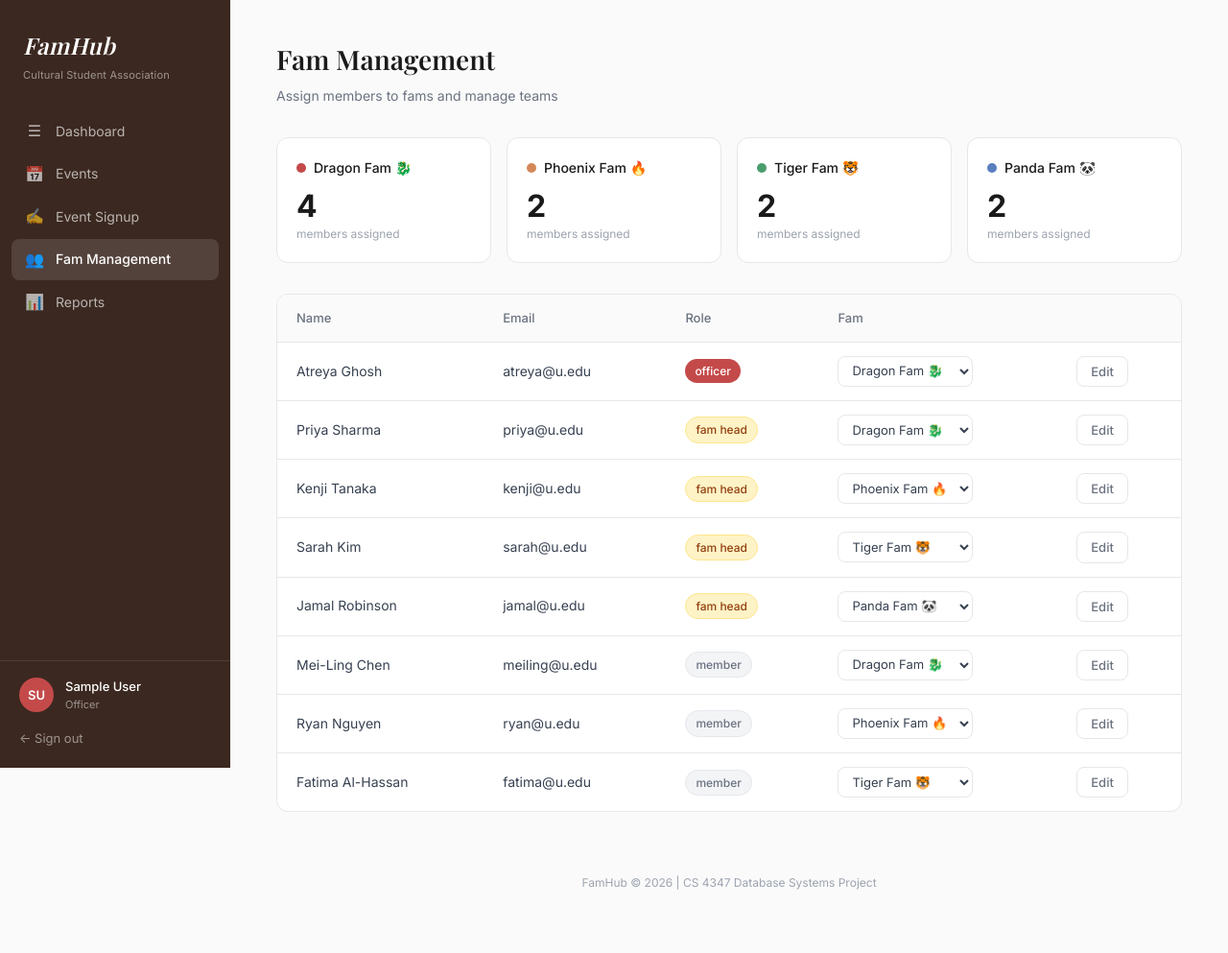
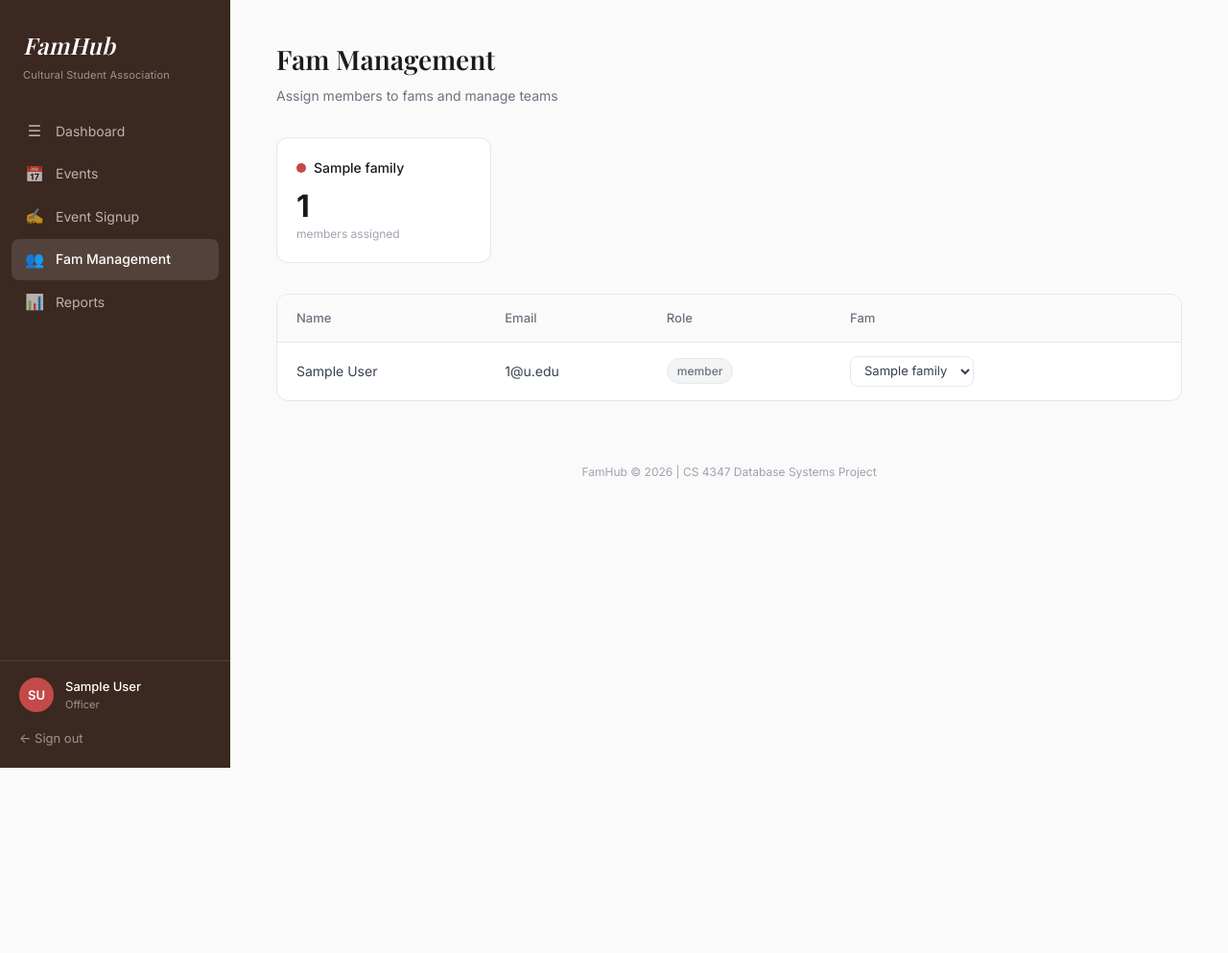
Before and after one commit to AtreyaG/Databases-Project, a PHP site: page /fam_management.php in a window 1280 px wide. Shown: the whole page at 96% size. After the commit the page ends 800 px from the top, so only its background shows below. Run offline with PHP 8.4, Linux system fonts and the light colour scheme; the visitor is signed in with stand-in values (Sample User, id 1); tables that the repository leaves empty hold one stand-in row (values such as "Sample post"); some web fonts are replaced.

Commit message:
Finish dynamic dashboard and fam management PHP pages

```diff
--- a/frontend/public/fam_management.php
+++ b/frontend/public/fam_management.php
@@ -5,6 +5,50 @@ if (!isset($_SESSION['logged_in'])) {
     exit();
 }
 require_once '../user_info.php';
+
+if ($_SERVER['REQUEST_METHOD'] === 'POST' && isset($_POST['update_fam'])) {
+    $net_id = $_POST['net_id'];
+    $new_fam_id = $_POST['fam_id'] !== '' ? intval($_POST['fam_id']) : null;
+
+    $current_stmt = $conn->prepare("SELECT fam_id FROM member WHERE net_id = ?");
+    $current_stmt->bind_param("s", $net_id);
+    $current_stmt->execute();
+    $current_fam_id = $current_stmt->get_result()->fetch_assoc()['fam_id'];
+    $current_stmt->close();
+
+    if ($new_fam_id === null) {
+        $update_stmt = $conn->prepare("UPDATE member SET fam_id = NULL WHERE net_id = ?");
+        $update_stmt->bind_param("s", $net_id);
+    } else {
+        $update_stmt = $conn->prepare("UPDATE member SET fam_id = ? WHERE net_id = ?");
+        $update_stmt->bind_param("is", $new_fam_id, $net_id);
+    }
+    $update_stmt->execute();
+    $update_stmt->close();
+
+    if ($current_fam_id) {
+        $conn->query("UPDATE family SET member_count = GREATEST(member_count - 1, 0) WHERE fam_id = " . intval($current_fam_id));
+    }
+    if ($new_fam_id) {
+        $conn->query("UPDATE family SET member_count = member_count + 1 WHERE fam_id = " . intval($new_fam_id));
+    }
+
+    header('Location: fam_management.php');
+    exit();
+}
+
+$fams = $conn->query("SELECT fam_id, fam_name, member_count FROM family ORDER BY fam_name ASC")->fetch_all(MYSQLI_ASSOC);
+
+$members = $conn->query(
+    "SELECT m.net_id, m.first_name, m.last_name, m.fam_id, f.fam_name, " .
+    "CASE WHEN o.net_id IS NOT NULL THEN 'officer' " .
+    "WHEN fh.net_id IS NOT NULL THEN 'fam head' ELSE 'member' END AS role " .
+    "FROM member m " .
+    "LEFT JOIN family f ON m.fam_id = f.fam_id " .
+    "LEFT JOIN officer o ON m.net_id = o.net_id AND (o.end_date IS NULL OR o.end_date >= CURDATE()) " .
+    "LEFT JOIN fam_head fh ON m.net_id = fh.net_id AND (fh.end_date IS NULL OR fh.end_date >= CURDATE()) " .
+    "ORDER BY m.last_name, m.first_name"
+)->fetch_all(MYSQLI_ASSOC);
 ?>
 <!DOCTYPE html>
 <html lang="en">
@@ -51,34 +95,16 @@ require_once '../user_info.php';
 
         <!-- Fam Summary Cards -->
         <div class="fam-cards">
+            <?php foreach ($fams as $index => $fam): ?>
+            <?php $colors = ['red', 'orange', 'green', 'blue']; ?>
             <div class="fam-card">
                 <div class="fam-card-header">
-                    <span class="fam-dot red"></span> Dragon Fam &#128009;
+                    <span class="fam-dot <?= $colors[$index % count($colors)] ?>"></span> <?= htmlspecialchars($fam['fam_name']) ?>
                 </div>
-                <div class="fam-count">4</div>
+                <div class="fam-count"><?= $fam['member_count'] ?></div>
                 <div class="fam-label">members assigned</div>
             </div>
-            <div class="fam-card">
-                <div class="fam-card-header">
-                    <span class="fam-dot orange"></span> Phoenix Fam &#128293;
-                </div>
-                <div class="fam-count">2</div>
-                <div class="fam-label">members assigned</div>
-            </div>
-            <div class="fam-card">
-                <div class="fam-card-header">
-                    <span class="fam-dot green"></span> Tiger Fam &#128047;
-                </div>
-                <div class="fam-count">2</div>
-                <div class="fam-label">members assigned</div>
-            </div>
-            <div class="fam-card">
-                <div class="fam-card-header">
-                    <span class="fam-dot blue"></span> Panda Fam &#128060;
-                </div>
-                <div class="fam-count">2</div>
-                <div class="fam-label">members assigned</div>
-            </div>
+            <?php endforeach; ?>
         </div>
 
         <!-- Members Table -->
@@ -93,118 +119,28 @@ require_once '../user_info.php';
                 </tr>
             </thead>
             <tbody>
+                <?php foreach ($members as $member): ?>
                 <tr>
-                    <td>Atreya Ghosh</td>
-                    <td>atreya@u.edu</td>
-                    <td><span class="badge badge-officer">officer</span></td>
+                    <td><?= htmlspecialchars($member['first_name'] . ' ' . $member['last_name']) ?></td>
+                    <td><?= htmlspecialchars($member['net_id']) ?>@u.edu</td>
+                    <td><span class="badge badge-<?= str_replace(' ', '', $member['role']) ?>"><?= htmlspecialchars($member['role']) ?></span></td>
                     <td>
-                        <select style="width: auto; padding: 6px 10px; font-size: 13px;">
-                            <option selected>Dragon Fam &#128009;</option>
-                            <option>Phoenix Fam &#128293;</option>
-                            <option>Tiger Fam &#128047;</option>
-                            <option>Panda Fam &#128060;</option>
-                        </select>
+                        <form method="post" style="display:inline;">
+                            <input type="hidden" name="net_id" value="<?= htmlspecialchars($member['net_id']) ?>">
+                            <input type="hidden" name="update_fam" value="1">
+                            <select name="fam_id" onchange="this.form.submit()" style="width: auto; padding: 6px 10px; font-size: 13px;">
+                                <option value="" <?= $member['fam_id'] === null ? 'selected' : '' ?>>No Fam</option>
+                                <?php foreach ($fams as $fam): ?>
+                                <option value="<?= $fam['fam_id'] ?>" <?= $member['fam_id'] == $fam['fam_id'] ? 'selected' : '' ?>>
+                                    <?= htmlspecialchars($fam['fam_name']) ?>
+                                </option>
+                                <?php endforeach; ?>
+                            </select>
+                        </form>
                     </td>
-                    <td><button class="btn btn-secondary btn-sm">Edit</button></td>
+                    <td></td>
                 </tr>
-                <tr>
-                    <td>Priya Sharma</td>
-                    <td>priya@u.edu</td>
-                    <td><span class="badge badge-famhead">fam head</span></td>
-                    <td>
-                        <select style="width: auto; padding: 6px 10px; font-size: 13px;">
-                            <option selected>Dragon Fam &#128009;</option>
-                            <option>Phoenix Fam &#128293;</option>
-                            <option>Tiger Fam &#128047;</option>
-                            <option>Panda Fam &#128060;</option>
-                        </select>
-                    </td>
-                    <td><button class="btn btn-secondary btn-sm">Edit</button></td>
-                </tr>
-                <tr>
-                    <td>Kenji Tanaka</td>
-                    <td>kenji@u.edu</td>
-                    <td><span class="badge badge-famhead">fam head</span></td>
-                    <td>
-                        <select style="width: auto; padding: 6px 10px; font-size: 13px;">
-                            <option>Dragon Fam &#128009;</option>
-                            <option selected>Phoenix Fam &#128293;</option>
-                            <option>Tiger Fam &#128047;</option>
-                            <option>Panda Fam &#128060;</option>
-                        </select>
-                    </td>
-                    <td><button class="btn btn-secondary btn-sm">Edit</button></td>
-                </tr>
-                <tr>
-                    <td>Sarah Kim</td>
-                    <td>sarah@u.edu</td>
-                    <td><span class="badge badge-famhead">fam head</span></td>
-                    <td>
-                        <select style="width: auto; padding: 6px 10px; font-size: 13px;">
-                            <option>Dragon Fam &#128009;</option>
-                            <option>Phoenix Fam &#128293;</option>
-                            <option selected>Tiger Fam &#128047;</option>
-                            <option>Panda Fam &#128060;</option>
-                        </select>
-                    </td>
-                    <td><button class="btn btn-secondary btn-sm">Edit</button></td>
-                </tr>
-                <tr>
-                    <td>Jamal Robinson</td>
-                    <td>jamal@u.edu</td>
-                    <td><span class="badge badge-famhead">fam head</span></td>
-                    <td>
-                        <select style="width: auto; padding: 6px 10px; font-size: 13px;">
-                            <option>Dragon Fam &#128009;</option>
-                            <option>Phoenix Fam &#128293;</option>
-                            <option>Tiger Fam &#128047;</option>
-                            <option selected>Panda Fam &#128060;</option>
-                        </select>
-                    </td>
-                    <td><button class="btn btn-secondary btn-sm">Edit</button></td>
-                </tr>
-                <tr>
-                    <td>Mei-Ling Chen</td>
-                    <td>meiling@u.edu</td>
-                    <td><span class="badge badge-member">member</span></td>
-                    <td>
-                        <select style="width: auto; padding: 6px 10px; font-size: 13px;">
-                            <option selected>Dragon Fam &#128009;</option>
-                            <option>Phoenix Fam &#128293;</option>
-                            <option>Tiger Fam &#128047;</option>
-                            <option>Panda Fam &#128060;</option>
-                        </select>
-                    </td>
-                    <td><button class="btn btn-secondary btn-sm">Edit</button></td>
-                </tr>
-                <tr>
-                    <td>Ryan Nguyen</td>
-                    <td>ryan@u.edu</td>
-                    <td><span class="badge badge-member">member</span></td>
-                    <td>
-                        <select style="width: auto; padding: 6px 10px; font-size: 13px;">
-                            <option>Dragon Fam &#128009;</option>
-                            <option selected>Phoenix Fam &#128293;</option>
-                            <option>Tiger Fam &#128047;</option>
-                            <option>Panda Fam &#128060;</option>
-                        </select>
-                    </td>
-                    <td><button class="btn btn-secondary btn-sm">Edit</button></td>
-                </tr>
-                <tr>
-                    <td>Fatima Al-Hassan</td>
-                    <td>fatima@u.edu</td>
-                    <td><span class="badge badge-member">member</span></td>
-                    <td>
-                        <select style="width: auto; padding: 6px 10px; font-size: 13px;">
-                            <option>Dragon Fam &#128009;</option>
-                            <option>Phoenix Fam &#128293;</option>
-                            <option selected>Tiger Fam &#128047;</option>
-                            <option>Panda Fam &#128060;</option>
-                        </select>
-                    </td>
-                    <td><button class="btn btn-secondary btn-sm">Edit</button></td>
-                </tr>
+                <?php endforeach; ?>
             </tbody>
         </table>
 
```
Also changed, not shown: frontend/public/dashboard.php (+14 -3 lines).
